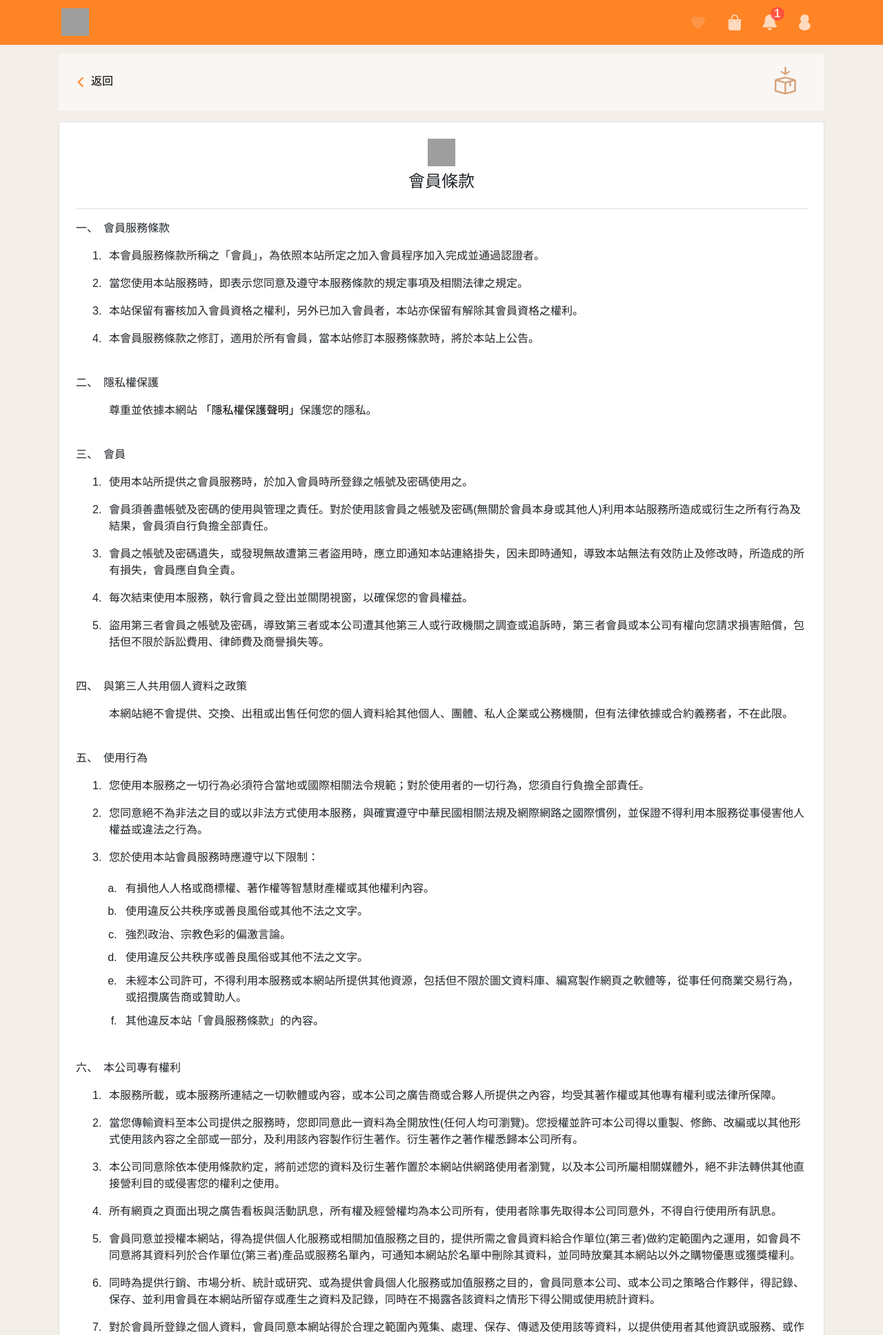
After one commit to willy800510/logoWeb, a PHP site: page /termOf_member.php in a window 1280 px wide. The commit adds this page. Shown: the top 1935 px of the page at 69% size. Run offline with PHP 8.4, Linux system fonts and the light colour scheme; some libraries are stand-ins or nearby versions; grey boxes are pictures that could not be loaded.

Commit message:
0419-1210 條款

```diff
--- a/css/common.css
+++ b/css/common.css
@@ -274,6 +274,8 @@ h1, h2{
 .list-group-numbered>li::before {
   content: counters(section, ".") ". ";
   counter-increment: section;
+  position: absolute;
+  left: 6%;
 }
 
 
--- a/css/header.css
+++ b/css/header.css
@@ -1,13 +1,10 @@
 header {
     /* background-color: #DFCCBD; */
-    /* background-color: #ff8425cc; */
-    background-color: transparent;
+    background-color: #ff8425;
+    /* background-color: transparent; */
     backdrop-filter: blur(5px);
     -webkit-backdrop-filter: blur(5px);
   }
-.sidebar{
-padding: 10px;
-}
 .logo {
     /* background-image: url(../images/logo.svg); */
     background-image: url(../images/svg/logoLogo.svg);
@@ -94,26 +91,26 @@ padding: 15px;
 }
 .call::before{
   content: '';
+  display: block;
   color: #ffffff;
+  background-color: var( --logoColor_ob_0);
   font-size: 1rem;
   font-weight: bold;
   text-align: center;
-  line-height: 22px;
-  position: absolute;
+  line-height: 20px;
   width: 10px;
   height: 10px;
   border-radius: 10px;
-  display: block;
-  z-index: 2;
-  background-color: var( --logoColor_ob_0);
+  position: absolute;
   top: -35%;
   left: 13%;
+  z-index: 2;
   transform: scale(0);
   opacity: 0;
   transition: all .1s ease-in-out;
 }
 .call.show::before{
-  opacity: 1;
+  opacity: 1  ;
   transform: scale(1);
 }
 .call-2::before{
@@ -121,16 +118,16 @@ padding: 15px;
   display: block;
   width: 20px;
   height: 20px;
+  color: #ffffff;
   border-radius: 20px;
+  background-color: var( --alertColor);
   position: absolute;
   top: 10%;
   right: 10%;
-  color: #ffffff;
-  background-color: var( --alertColor);
   font-size: 1rem;
   font-weight: bold;
   text-align: center;
-  line-height: 22px;
+  line-height: 20px;
   opacity: .8;
   transition: all .5s ease-in-out;
 }
--- a/js/allpage.js
+++ b/js/allpage.js
@@ -18,7 +18,7 @@ $(document).ready(function(){
         var swap = _this.attr("data-swap");
        _this.attr('src', swap).attr("data-swap",current);
        $('.sideMenuBtnCall').toggleClass('show');
-       $('.calling').toggleClass('call');
+       $('.calling').toggleClass('call show');
     });
 
     // header sidebar function
@@ -41,11 +41,12 @@ $(document).ready(function(){
 
     $('.addcarts').click(function(){  // .addcarts from logoDisplayT line8
         $('.calling-2').addClass('call-2');
+        $('.calling-3').addClass('call show');
     })
     $('.sideMenuBtn').click(function () { //header, header-logoCenter
         $('.menuBurger').toggleClass('MenuBtnOpen');
         $('.sideMenuBtnCall').toggleClass('ckx');
-        $('.call').toggleClass('show');
+        // $('.call').toggleClass('show');
     })
 
     $('.sideMenuBtn-L').click(function () { //header-logoCenter
--- a/modifyAdd.php
+++ b/modifyAdd.php
@@ -27,6 +27,7 @@
             background-repeat: no-repeat;
             background-position: right calc(.375em + .1875rem) center;
             background-size: calc(.75em + .375rem) calc(.75em + .375rem);
+            padding-left: .5rem !important;
         }
     </style>
 </head>
@@ -122,7 +123,7 @@
                                         </div>
                                     </div>
                                 </div>
-                                <button type="submit" class="btn btn-outline-primary col-4 mx-auto mb-2">送出</button>
+                                <button id="colorDecide" type="submit" class="btn btn-outline-primary col-4 mx-auto mb-2">送出</button>
                             </form>
                         </div>
                     </div>
--- a/template/footer.php
+++ b/template/footer.php
@@ -6,14 +6,14 @@
                 <span>
                     <h4>關於品牌</h4>
                     <a href="" class="pt-1">品牌故事</a>
-                    <a href="" class="pt-1">服務條款</a>
-                    <a href="" class="pt-1">隱私條款</a>
+                    <a href="termOf_service.php" class="pt-1">服務條款</a>
+                    <a href="termOf_privacy.php" class="pt-1">隱私條款</a>
                 </span>
                 <span>
                     <h4>會員中心</h4>
                     <a href="user_login.php" class="pt-1">會員註冊/登入</a>
                     <a href="customizeCenter.php" class="pt-1">客製中心</a>
-                    <a href="" class="pt-1">會員條款</a>
+                    <a href="termOf_member.php" class="pt-1">會員條款</a>
                 </span>
                 <span>
                     <h4>幫助中心</h4>
@@ -36,15 +36,15 @@
                 <span class="col-4 px-0 col-sm-3 my-2 my-sm-3">
                     <h4 class="d-none d-sm-block">關於品牌</h4>
                     <a href="" class="pt-1">品牌故事</a>
-                    <a href="" class="pt-1">服務條款</a>
-                    <a href="" class="pt-1">隱私條款</a>
+                    <a href="termOf_service.php" class="pt-1">服務條款</a>
+                    <a href="termOf_privacy.php" class="pt-1">隱私條款</a>
                 </span>
                 <h4 class="col-2 px-0 my-auto d-sm-none text-center bg-logoColor-3 rounded py-2">會員<br>中心</h4>
                 <span class="col-4 px-0 col-sm-3 my-2 my-sm-3">
                     <h4 class="d-none d-sm-block">會員中心</h4>
                     <a href="user_login.php" class="pt-1">會員註冊/登入</a>
                     <a href="customizeCenter.php" class="pt-1">客製中心</a>
-                    <a href="" class="pt-1">會員條款</a>
+                    <a href="termOf_member.php" class="pt-1">會員條款</a>
                 </span>
                 <h4 class="col-2 px-0 my-auto d-sm-none text-center bg-logoColor-3 rounded py-2">幫助<br>中心</h4>
                 <span class="col-4 px-0 col-sm-3 my-2 my-sm-3">
--- a/template/header-logoCenter.php
+++ b/template/header-logoCenter.php
@@ -61,7 +61,6 @@
                 <div class="menuBurger-L"></div>
             </div>
             <a href="index.php" class="logo"></a>
-            <!-- <div class="sidebar"><img src="images/headerIcon/md-rightbar.svg" alt=""></div> -->
             <div class="sideMenuBtn py-4 position-relative" data-toggle="collapse" data-target="#collapseMenu-sm" aria-expanded="false" aria-controls="collapseMenu-sm">
                 <div class="sideMenuBtnCall"></div>
                 <div class="menuBurger"></div>
@@ -100,13 +99,13 @@
                 </div>
             </div>
             <a href="carts_lists.php" class="d-flex justify-content-between my-3 menulist carts position-relative">
-                <div class="call"></div>
+                <div class="calling-3"></div>
                 <svg width="16" height="23" viewBox="0 0 18 23" fill="none" xmlns="http://www.w3.org/2000/svg" class="col-3 icon">
                     <path d="M14.2 6.99539V5.51152C14.2 2.18021 11.6 0 9 0C6.4 0 3.8 2.14643 3.8 5.47774V6.99539H0V19.2241C0 21.3095 0.998973 23 2.97143 23H15.0286C17.001 23 18 21.3095 18 19.2241V6.99539H16.1H14.2ZM5.4 5.47774C5.4 3.35792 7.2 1.48387 9 1.48387C10.8 1.48387 12.6 3.39171 12.6 5.51152V6.99539H5.4V5.47774ZM13.4 10.8111C13 10.8111 12.6 10.3871 12.6 9.96313C12.6 9.53917 13 9.11521 13.4 9.11521C13.8 9.11521 14.2 9.53917 14.2 9.96313C14.2 10.3871 13.8 10.8111 13.4 10.8111ZM4.6 10.8111C4.2 10.8111 3.8 10.4136 3.8 9.96313C3.8 9.53917 4.2 9.11521 4.6 9.11521C5 9.11521 5.4 9.53917 5.4 9.96313C5.4 10.3871 5 10.8111 4.6 10.8111Z" fill="#DBDBDB"/></svg>
                 <span class="col-9">購物袋</span>
             </a>
             <a href="sysInfo.php" class="d-flex justify-content-between my-3 menulist sysInfo position-relative">
-                <div class="call"></div>
+                <div class="call show"></div>
                 <svg width="16" height="23" viewBox="0 0 20 23" fill="none" xmlns="http://www.w3.org/2000/svg" class="col-3 icon">
                     <g clip-path="url(#clip0)">
                     <path d="M9.9774 22.9797C11.5506 22.9797 12.8267 21.5691 12.8267 19.8285H7.12806C7.12806 21.5691 8.40419 22.9797 9.9774 22.9797ZM19.5713 15.8295C18.7107 14.8073 17.1005 13.2696 17.1005 8.23265C17.1005 -3.14258 2.85427 -2.2332 2.85427 8.23265C2.85427 13.2696 1.24408 14.8073 0.383536 15.8295C0.116285 16.1471 -0.0021963 16.5267 3.07957e-05 16.8984C0.0049304 17.7059 0.578184 18.474 1.42982 18.474H18.525C19.3766 18.474 19.9503 17.7059 19.9548 16.8984C19.957 16.5267 19.8385 16.1466 19.5713 15.8295Z" fill="#DBDBDB"/>
--- a/template/header.php
+++ b/template/header.php
@@ -59,7 +59,6 @@
     <div class="container-sm d-block d-sm-block d-xl-none">
         <div class="d-flex justify-content-between align-items-center p-2">
             <a href="index.php" class="logo"></a>
-            <!-- <div class="sidebar"><img src="images/headerIcon/md-rightbar.svg" alt=""></div> -->
             <div class="sideMenuBtn py-4 position-relative" data-toggle="collapse" data-target="#collapseMenu-sm" aria-expanded="false" aria-controls="collapseMenu-sm">
                 <div class="sideMenuBtnCall"></div>
                 <div class="menuBurger"></div>
@@ -98,13 +97,13 @@
                 </div>
             </div>
             <a href="carts_lists.php" class="d-flex justify-content-between my-3 menulist carts position-relative">
-                <div class="call"></div>
+                <div class="calling-3"></div>
                 <svg width="16" height="23" viewBox="0 0 18 23" fill="none" xmlns="http://www.w3.org/2000/svg" class="col-3 icon">
                     <path d="M14.2 6.99539V5.51152C14.2 2.18021 11.6 0 9 0C6.4 0 3.8 2.14643 3.8 5.47774V6.99539H0V19.2241C0 21.3095 0.998973 23 2.97143 23H15.0286C17.001 23 18 21.3095 18 19.2241V6.99539H16.1H14.2ZM5.4 5.47774C5.4 3.35792 7.2 1.48387 9 1.48387C10.8 1.48387 12.6 3.39171 12.6 5.51152V6.99539H5.4V5.47774ZM13.4 10.8111C13 10.8111 12.6 10.3871 12.6 9.96313C12.6 9.53917 13 9.11521 13.4 9.11521C13.8 9.11521 14.2 9.53917 14.2 9.96313C14.2 10.3871 13.8 10.8111 13.4 10.8111ZM4.6 10.8111C4.2 10.8111 3.8 10.4136 3.8 9.96313C3.8 9.53917 4.2 9.11521 4.6 9.11521C5 9.11521 5.4 9.53917 5.4 9.96313C5.4 10.3871 5 10.8111 4.6 10.8111Z" fill="#DBDBDB"/></svg>
                 <span class="col-9">購物袋</span>
             </a>
             <a href="sysInfo.php" class="d-flex justify-content-between my-3 menulist sysInfo position-relative">
-                <div class="call"></div>
+                <div class="call show"></div>
                 <svg width="16" height="23" viewBox="0 0 20 23" fill="none" xmlns="http://www.w3.org/2000/svg" class="col-3 icon">
                     <g clip-path="url(#clip0)">
                     <path d="M9.9774 22.9797C11.5506 22.9797 12.8267 21.5691 12.8267 19.8285H7.12806C7.12806 21.5691 8.40419 22.9797 9.9774 22.9797ZM19.5713 15.8295C18.7107 14.8073 17.1005 13.2696 17.1005 8.23265C17.1005 -3.14258 2.85427 -2.2332 2.85427 8.23265C2.85427 13.2696 1.24408 14.8073 0.383536 15.8295C0.116285 16.1471 -0.0021963 16.5267 3.07957e-05 16.8984C0.0049304 17.7059 0.578184 18.474 1.42982 18.474H18.525C19.3766 18.474 19.9503 17.7059 19.9548 16.8984C19.957 16.5267 19.8385 16.1466 19.5713 15.8295Z" fill="#DBDBDB"/>
--- /dev/null
+++ b/termOf_member.php
@@ -0,0 +1,151 @@
+<!DOCTYPE html>
+<html lang="en">
+<head>
+    <meta charset="UTF-8">
+    <meta http-equiv="X-UA-Compatible" content="IE=edge">
+    <meta name="viewport" content="width=device-width, initial-scale=1.0">
+    <title>logoWeb Terms</title>
+    <?php include("template/bootstrapScript.php"); ?>
+    <link rel="stylesheet" href="css/common.css">
+    <link rel="stylesheet" href="css/header.css">
+    <link rel="stylesheet" href="css/index.css">
+    <link rel="stylesheet" href="css/banner.css">
+    <link rel="stylesheet" href="css/footer.css">
+    <link rel="stylesheet" href="css/account.css">
+    <link rel="stylesheet" href="css/carousel.css">
+    <link rel="stylesheet" href="css/icon_animate.css">
+    <link rel="stylesheet" href="css/quota.css">
+    <!-- Material Design -->
+    <link rel="stylesheet" href="https://fonts.googleapis.com/icon?family=Material+Icons">
+    <link rel="stylesheet" href="css/material-icon.css">
+    <!-- <?php #include("template/materialDesign.php"); ?> -->
+    <style>
+        .dot li{
+            list-style-type: circle;
+        }
+        .list-group-cjk > li{
+            list-style-type: cjk-ideographic !important;
+            padding: 1rem 0.5rem;
+        }
+        .list-group-numbered>li::before {
+            left: 0%;
+        }
+        .list-group-numbered>li {
+            padding-bottom: 1rem;
+        }
+        .list-group-alpha > li{
+            list-style-type: lower-alpha;
+            padding: .3rem 0.5rem;
+        }
+    </style>
+</head>
+<body>
+<?php include("template/header.php"); ?>
+    <div class="container-fluid">
+        <div class="container-sm mToTop">
+            <div class="d-flex bg-cloud justify-content-between align-items-center my-3 px-3">
+                <a onclick="history.back()" class=""><svg xmlns="http://www.w3.org/2000/svg" height="30px" viewBox="0 0 24 24 " width="30px" fill="#FC9545"><path d="M0 0h24v24H0z" fill="none"/><path d="M15.41 7.41L14 6l-6 6 6 6 1.41-1.41L10.83 12z"/></svg>返回</a>
+                <div>
+                    <svg id="shopFlow" width="80" height="80" viewBox="0 0 80 80" fill="none" xmlns="http://www.w3.org/2000/svg">
+                        <g id="shopFlowIconDload">
+                        <path id="box" fill-rule="evenodd" clip-rule="evenodd" d="M40.6508 32.207L54.2417 35.8297L55.7808 36.9425V52.9012L54.9047 54.0377L40.3904 58.0392L25.8524 54.0377L25 52.9012V36.9425L26.4443 35.8297L40.0116 32.207H40.6508ZM40.4377 34.5748L30.9667 36.9425L32.269 37.4161L40.3904 39.5471L47.4936 37.6292L49.743 36.9425L40.4377 34.5748V34.5748ZM27.3678 52.0014L39.2065 55.2453V41.678L27.3678 38.5053V52.0014ZM41.5743 41.678V55.2453L53.413 52.0014V38.4342L48.6302 39.7436V45.8216L46.2624 46.4372V40.3924L41.5743 41.678Z" fill="#D5A178"/>
+                        <path id="download" d="M46.2375 23.6486L41.75 26.7171V18H39.25V26.7171L34.7625 23.6486L33 24.8571L40.5 30L48 24.8571L46.2375 23.6486Z" fill="#D5A178"/>
+                        </g>
+                    </svg>
+                </div>
+            </div>
+            <div class="card p-3">
+                <div class="d-flex align-items-center flex-column pb-2">
+                    <div class="logo m-2"></div>
+                    <h4 class="">會員條款</h4>
+                </div>
+                <ol class="list-group list-group-flush list-group-cjk pb-2 pl-4 m-2">
+                    <li class="ml-2">會員服務條款</li>
+                    <ol class="list-group list-group-flush list-group-numbered pb-2 pl-4 position-relative">
+                        <li>本會員服務條款所稱之「會員」，為依照本站所定之加入會員程序加入完成並通過認證者。</li>
+                        <li>當您使用本站服務時，即表示您同意及遵守本服務條款的規定事項及相關法律之規定。</li>
+                        <li>本站保留有審核加入會員資格之權利，另外已加入會員者，本站亦保留有解除其會員資格之權利。</li>
+                        <li>本會員服務條款之修訂，適用於所有會員，當本站修訂本服務條款時，將於本站上公告。</li>
+                    </ol>
+                    <li class="ml-2">隱私權保護</li>
+                    <p class="pb-2 pl-4">尊重並依據本網站 <a href="termOf_privacy.php">「隱私權保護聲明」</a>保護您的隱私。</p>
+                    <li class="ml-2">會員</li>
+                    <ol class="list-group list-group-flush list-group-numbered pb-2 pl-4 position-relative">
+                        <li>使用本站所提供之會員服務時，於加入會員時所登錄之帳號及密碼使用之。</li>
+                        <li>會員須善盡帳號及密碼的使用與管理之責任。對於使用該會員之帳號及密碼(無關於會員本身或其他人)利用本站服務所造成或衍生之所有行為及結果，會員須自行負擔全部責任。</li>
+                        <li>會員之帳號及密碼遺失，或發現無故遭第三者盜用時，應立即通知本站連絡掛失，因未即時通知，導致本站無法有效防止及修改時，所造成的所有損失，會員應自負全責。</li>
+                        <li>每次結束使用本服務，執行會員之登出並關閉視窗，以確保您的會員權益。</li>
+                        <li>盜用第三者會員之帳號及密碼，導致第三者或本公司遭其他第三人或行政機關之調查或追訴時，第三者會員或本公司有權向您請求損害賠償，包括但不限於訴訟費用、律師費及商譽損失等。</li>
+                    </ol>
+                    <li class="ml-2">與第三人共用個人資料之政策</li>
+                    <p class="pb-2 pl-4">本網站絕不會提供、交換、出租或出售任何您的個人資料給其他個人、團體、私人企業或公務機關，但有法律依據或合約義務者，不在此限。</p>
+                    <li class="ml-2">使用行為</li>
+                    <ol class="list-group list-group-flush list-group-numbered pb-2 pl-4 position-relative">
+                        <li>您使用本服務之一切行為必須符合當地或國際相關法令規範；對於使用者的一切行為，您須自行負擔全部責任。</li>
+                        <li>您同意絕不為非法之目的或以非法方式使用本服務，與確實遵守中華民國相關法規及網際網路之國際慣例，並保證不得利用本服務從事侵害他人權益或違法之行為。</li>
+                        <li>您於使用本站會員服務時應遵守以下限制：</li>
+                        <ol class="list-group list-group-flush list-group-alpha pl-3 pb-3">
+                            <li>有損他人人格或商標權、著作權等智慧財產權或其他權利內容。</li>
+                            <li>使用違反公共秩序或善良風俗或其他不法之文字。</li>
+                            <li>強烈政治、宗教色彩的偏激言論。</li>
+                            <li>使用違反公共秩序或善良風俗或其他不法之文字。</li>
+                            <li>未經本公司許可，不得利用本服務或本網站所提供其他資源，包括但不限於圖文資料庫、編寫製作網頁之軟體等，從事任何商業交易行為，或招攬廣告商或贊助人。</li>
+                            <li>其他違反本站「會員服務條款」的內容。</li>
+                        </ol>
+                    </ol>
+                    <li class="ml-2">本公司專有權利</li>
+                    <ol class="list-group list-group-flush list-group-numbered pb-2 pl-4 position-relative">
+                        <li>本服務所載，或本服務所連結之一切軟體或內容，或本公司之廣告商或合夥人所提供之內容，均受其著作權或其他專有權利或法律所保障。</li>
+                        <li>當您傳輸資料至本公司提供之服務時，您即同意此一資料為全開放性(任何人均可瀏覽)。您授權並許可本公司得以重製、修飾、改編或以其他形式使用該內容之全部或一部分，及利用該內容製作衍生著作。衍生著作之著作權悉歸本公司所有。</li>
+                        <li>本公司同意除依本使用條款約定，將前述您的資料及衍生著作置於本網站供網路使用者瀏覽，以及本公司所屬相關媒體外，絕不非法轉供其他直接營利目的或侵害您的權利之使用。</li>
+                        <li>所有網頁之頁面出現之廣告看板與活動訊息，所有權及經營權均為本公司所有，使用者除事先取得本公司同意外，不得自行使用所有訊息。</li>
+                        <li>會員同意並授權本網站，得為提供個人化服務或相關加值服務之目的，提供所需之會員資料給合作單位(第三者)做約定範圍內之運用，如會員不同意將其資料列於合作單位(第三者)產品或服務名單內，可通知本網站於名單中刪除其資料，並同時放棄其本網站以外之購物優惠或獲獎權利。</li>
+                        <li>同時為提供行銷、市場分析、統計或研究、或為提供會員個人化服務或加值服務之目的，會員同意本公司、或本公司之策略合作夥伴，得記錄、保存、並利用會員在本網站所留存或產生之資料及記錄，同時在不揭露各該資料之情形下得公開或使用統計資料。</li>
+                        <li>對於會員所登錄之個人資料，會員同意本網站得於合理之範圍內蒐集、處理、保存、傳遞及使用該等資料，以提供使用者其他資訊或服務、或作成會員統計資料、或進行關於網路行為之調查或行銷研究。</li>
+                    </ol>
+                    <li class="ml-2">終止授權</li>
+                    <p class="pb-2 pl-4">您使用本服務之行為若有任何違反法令或本使用條款或危害本網站或第三者權益之虞時，本公司有權不經告知您，立即暫時或永久終止您使用本服務之授權。</p>
+                    <li class="ml-2">免責事項</li>
+                    <ol class="list-group list-group-flush list-group-numbered pb-2 pl-4 position-relative">
+                        <li>下列情形發生時，本網站有權可以停止、中斷提供本服務：</li>
+                        <ol class="list-group list-group-flush list-group-alpha pl-3 pb-3">
+                            <li>對本服務相關軟硬體設備進行更換、升級、保養或施工時。</li>
+                            <li>發生突發性之電子通信設備故障時。</li>
+                            <li>天災或其他不可抗力之因素致使本網站無法提供服務時。</li>
+                        </ol>
+                        <li>本公司對於使用者在使用本服務或使用本服務所致生之任何直接、間接、衍生之財產或非財產之損害，不負賠償責任。</li>
+                        <li>使用者對於上傳留言之文字、圖片及其它資料，應自行備份；本公司對於任何原因導致其內容全部或一部之滅失、毀損，不負任何責任。</li>
+                        <li>本公司對使用本服務之用途或所產生的結果，不負任何保證責任，亦不保證與本服務相關之軟體無缺失或會予以修正。</li>
+                        <li>對於您在本站中的所有言論、意見或行為僅代表您個人；不代表本公司的立場，本公司不負任何責任。本公司對於使用者所自稱之身分，不擔保其正確性。</li>
+                        <li>本公司無須對發生於本服務或透過本服務所涉及之任何恐嚇、誹謗、淫穢或其他一切不法行為對您或任何人負責。</li>
+                        <li>本對於您透過本服務所購買或取得，或透過本公司之贊助者或廣告商所刊登、銷售或交付之任何貨品或服務，您應自行承擔其可能風險或依法向商品或服務提供者交涉求償，與本公司完全無關，本公司均不負任何責任。</li>
+                    </ol>
+                    <li class="ml-2">修改權</li>
+                    <ol class="list-group list-group-flush list-group-numbered pb-2 pl-4 position-relative">
+                        <li>當您開始使用本服務時，即表示您已充分閱讀、瞭解與同意接受本條款之內容。本公司有權於任何時間修改與變更本條款之內容，並將不個別通知會員，建議您定期查閱本服務條款。如您於本條款修改與變更後仍繼續使用本服務，則視為您已閱讀、瞭解與同意接受本條款修改或變更。</li>
+                        <li>本公司有權暫時或永久修改或中止提供本服務給您，您不得因此要求任何賠償。</li>
+                    </ol>
+                    <li class="ml-2">智慧財產權的保護</li>
+                    <ol class="list-group list-group-flush list-group-numbered pb-2 pl-4 position-relative">
+                        <li>本網站所使用之軟體、程式及網站上所有內容，包括但不限於著作、圖片、檔案、資訊、資料、網站架構、網頁設計，均由本網站或其他權利人依法擁有其智慧財產權，包括但不限於商標權、專利權、著作權、營業秘密與專有技術等。</li>
+                        <li>任何人不得逕行使用、修改、重製、公開播送、改作、散布、發行、公開發表、進行還原工程、解編或反向組譯。如欲引用或轉載前述之軟體、程式或網站內容，必須依法取得本網站或其他權利人的事前書面同意。如有違反之情事，您應對本網站或其他權利人負損害賠償責任（包括但不限於訴訟費用及律師費用等）。</li>
+                    </ol>
+                    <li class="ml-2">其他規定</li>
+                    <ol class="list-group list-group-flush list-group-numbered pb-2 pl-4 position-relative">
+                        <li>本網站使用者條約，免責之內容，亦構成本使用條款之一部分。</li>
+                        <li>凡因使用本服務所生之爭執，均以台灣臺中地方法院為第一審管轄法院。</li>
+                        <li>若因您使用本服務之任何行為，導致本公司遭第三人或行政機關之調查或追訴時，本公司有權向您請求損害賠償，包括但不限於訴訟費用、律師費及商譽損失等。</li>
+                        <li>本公司針對可預知之軟硬體維護工作，有可能導致系統中斷或是暫停者，將會於該狀況發生前，以適當之方式告知會員。</li>
+                    </ol>
+                    <li class="ml-2">會員身份終止與本公司通知之義務：</li>
+                    <ol class="list-group list-group-flush list-group-numbered pb-2 pl-4 position-relative">
+                        <li>本公司具有更改各項服務內容或終止任一會員帳戶服務之權利。</li>
+                        <li>若會員決定終止本公司會員資格，可直接以電子郵件的方式通知本公司或是由本公司所提供之機制進行取消，本公司將儘快註銷您的會員資料。</li>
+                        <li>會員有通知取消本公司會員資格之義務，並自停止本公司會員身份之日起（以本公司電子郵件發出日期為準），喪失所有本服務所提供之優惠及權益。</li>
+                        <li>為避免惡意情事發生致使會員應享權益損失，當會員通知本公司停止會員身份時，本公司將再次以電子郵件確認無誤後，再進行註銷會員資格。 </li>
+                    </ol>
+                </ol>
+            </div>
+        </div>
+    </div>
+<?php include("template/footer.php"); ?>
```
Also changed, not shown: helpCenter.php (+7 -7 lines), modifyCheck.php (+5 -5 lines), termOf_privacy.php (added, +85 -0 lines), termOf_service.php (added, +85 -0 lines).
